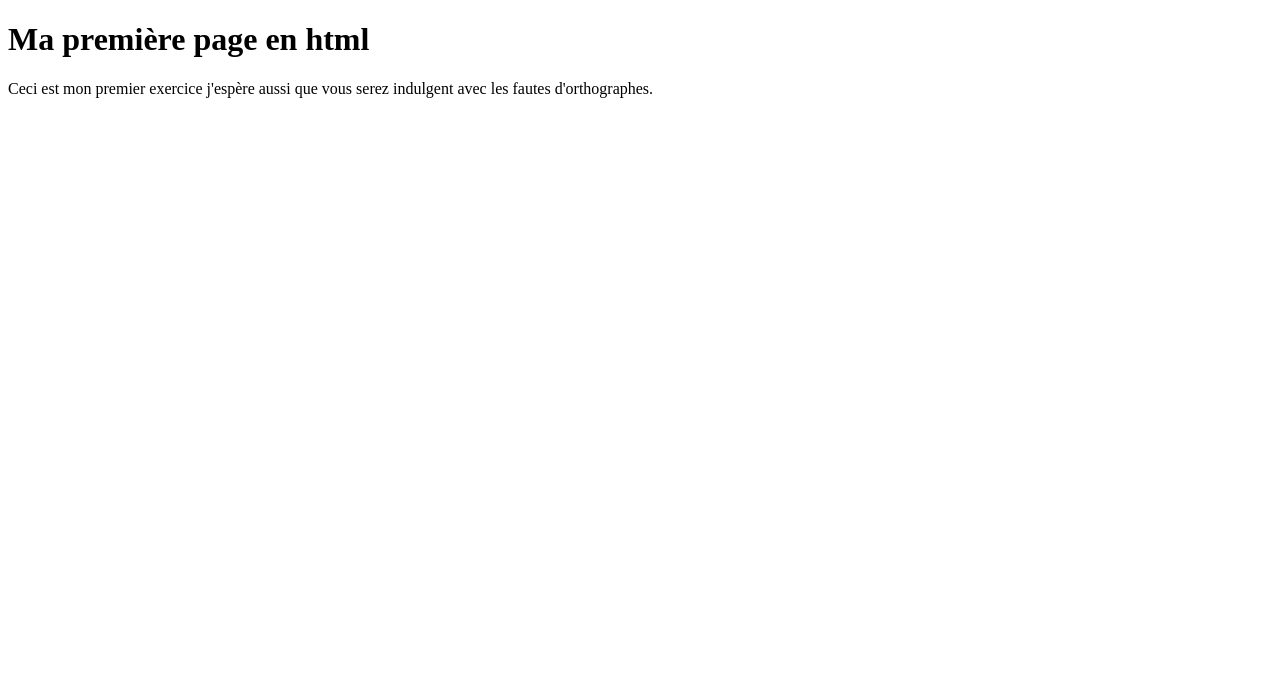
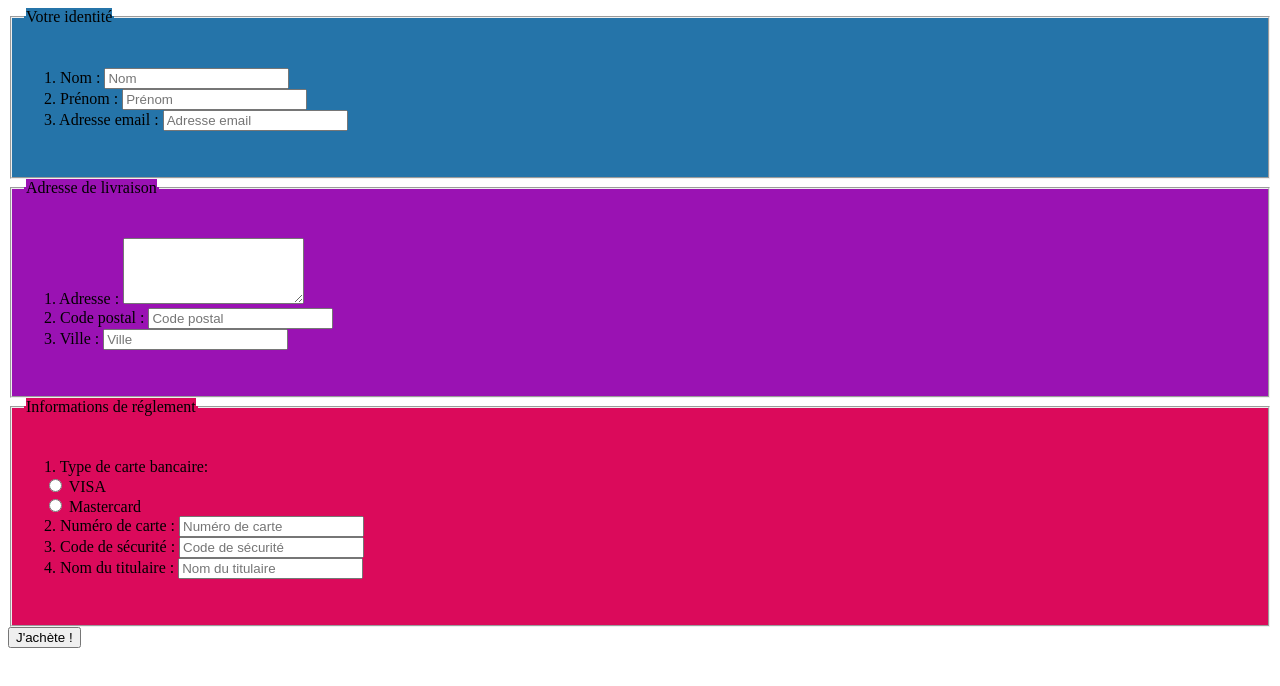
Before and after one commit to ThomasMurat/exercice7, a plain HTML site: page index.html in a window 1280 px wide. Drawn offline with Linux system fonts and the light colour scheme.

Commit message:
première version du formulaire

```diff
--- a/index.html
+++ b/index.html
@@ -2,10 +2,37 @@
 <html>
     <head>
         <meta charset="UTF-8" />
-        <title>Ma première page en html</title>
+        <title>Formulaire de commande</title>
+        <link type="text/css" rel="stylesheet" href="style.css" />
     </head>
     <body>
-        <h1>Ma première page en html</h1>
-        <p1> Ceci est mon premier exercice j'espère aussi que vous serez indulgent avec les fautes d'orthographes.</p1>
+        <fieldset class="form1">
+            <legend align="left"><div id="fieldtitre1">Votre identité</div></legend>
+            <p>
+                <label >1. Nom</label> : <input type="text" placeholder="Nom" /><br />
+                <label >2. Prénom</label> : <input type="text" placeholder="Prénom" /><br />
+                <label >3. Adresse email</label> : <input type="email" placeholder="Adresse email" />
+            </p>
+        </fieldset>
+        <fieldset class="form2">
+            <legend align="left"><div id="fieldtitre2">Adresse de livraison</div></legend>
+            <p>
+                <label>1. Adresse</label> : <TEXTAREA name="" cols="20" rows="4"></TEXTAREA><br />
+                <label>2. Code postal</label> : <input type="text" placeholder="Code postal" /><br />
+                <label>3. Ville</label> : <input type="text" placeholder="Ville" />
+            </p>
+        </fieldset>
+        <fieldset class="form3">
+            <legend align="left"><div id="fieldtitre3">Informations de réglement</div></legend>
+            <p>
+                <label>1. Type de carte bancaire:</label><br />
+                <input type="radio" name="VISA" id="VISA" /> <label for="VISA">VISA</label><br />
+                <input type="radio" name="Mastercard" id="Mastercard" /> <label for="Mastercard">Mastercard</label><br />
+                <label>2. Numéro de carte</label> : <input type="text" placeholder="Numéro de carte" /><br />
+                <label>3. Code de sécurité</label> : <input type="text" placeholder="Code de sécurité" /><br />
+                <label>4. Nom du titulaire</label> : <input type="email" placeholder="Nom du titulaire" />
+            </p>
+        </fieldset>
+        <input type="button" value="J'achète !"/>
     </body>
 </html>
--- a/style.css
+++ b/style.css
@@ -0,0 +1,21 @@
+.form1 {
+    background-color: rgb(37, 116, 169);
+}
+.form2 {
+    background-color: rgb(154, 18, 179);
+}
+.form3 {
+    background-color: rgb(219, 10, 91);
+}
+p {
+    padding: 20px;
+}
+#fieldtitre1 {
+    background-color: rgb(37, 116, 169);
+}
+#fieldtitre2 {
+    background-color: rgb(154, 18, 179);
+}
+#fieldtitre3 {
+    background-color: rgb(219, 10, 91);
+}
```
